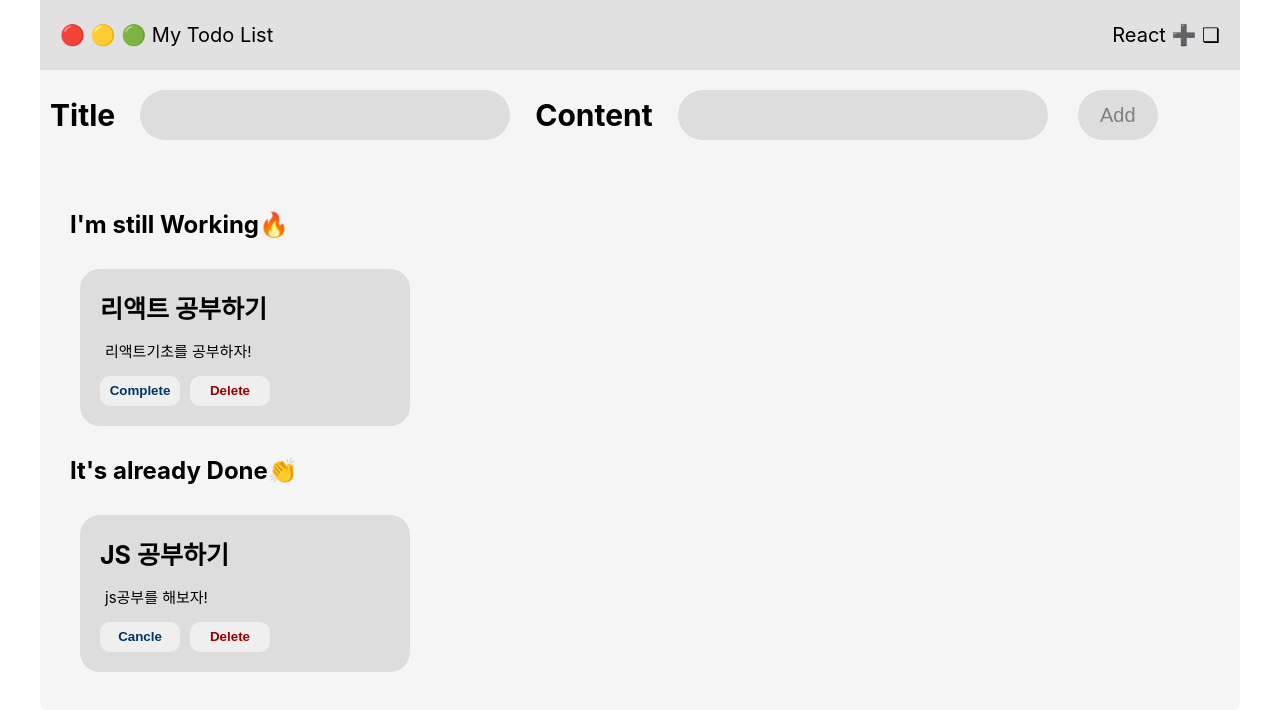
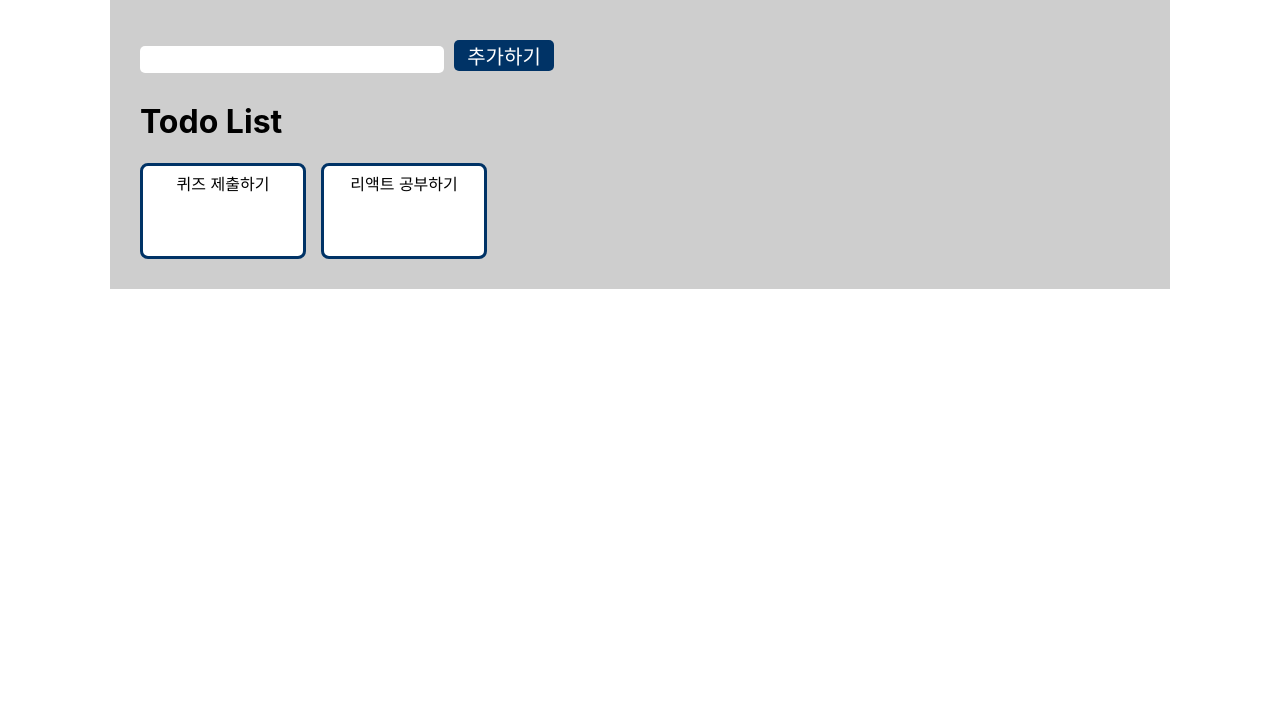
Before and after one commit to JESin10/React_Todo_ver1.0, a React (Create React App) app: page / in a window 1280 px wide. Shown: the top 710 px of the page. Built offline with nearby package versions, Linux system fonts and the light colour scheme.

Commit message:
todolist Quiz-answer update

```diff
--- a/src/App.css
+++ b/src/App.css
@@ -1,112 +1,42 @@
-.todopage{
-  max-width: 1200px;
-  min-width:800px;
-  height: auto;
-  display: flex;
-  flex-direction: column;
-  margin: auto;
-  background-color: #f5f5f5;
-  border-radius: 10px;
+.todoilst-main{
+  width: 1000px;
+  margin: 0 auto;
+  padding: 30px;
+  background-color: #cecece;
 }
 
-.headerlabel{
-  margin: 50px auto;
-  font-weight: 900;
-}
-
-.header {
+.all-todolist{
   display: flex;
-  height : 30px;
-  max-width: 1200px;
-  min-width:800px;
-  background-color: #e1e1e1;
-  align-items: center;
-  justify-content: space-between;
-  padding: 20px;
-  font-size: 20px;
-}
-
-.inputbox{
-  width : 350px;
-  height: 30px;
-  border-radius: 30px;
-  padding: 10px;
-  margin: 10px;
-  background-color: #dddddd;
-  border: none;
-}
-
-.inputform{
-  font-size: 30px;
-  align-items: center;
-  font-weight: bold;
-  margin: 10px;
-  display: flex;
-  gap: 15px;
-}
-
-.addbtn{
-  width : 80px;
-  height: 50px;
-  margin: 5px;
-  border-radius: 30px;
-  background-color: #dddddd;
-  border: none;
-  color: gray;
-  font-size: 20px;
-}
-
-.todoList{
-  width : 300px;
-  height: auto;
-  border-radius: 20px;
-  background-color: #dddddd;
-  padding: 15px;
-  margin: 10px;
-}
-.workinglist{
+  gap : 15px;
   flex-direction: row;
   flex-wrap: wrap;
   display: flex;
 }
 
-.completelist{
-  flex-direction: row;
-  flex-wrap: wrap;
-  display: flex;
+.todolist{
+  text-align: center ;
+  width: 150px;
+  height: 80px;
+  border: 3px solid #003366 ;
+  padding : 5px;
+  border-radius: 8px;
+  background-color: white;
+
 }
 
-.todo_title{
-  font-size: 25px;
-  font-weight: bold;
-  padding: 5px;
+.addbtn{
+  width: 100px;
+  margin: 10px;
+  font-size: 20px;
+  color: white;
+  border: none;
+  border-radius: 5px;
+  background-color: #003366;
 }
 
-.todo_content{
-  font-size: 15px;
-  padding: 10px;
+.inputbox{
+  width: 300px;
+  height: 25px;
+  border: none;
+  border-radius: 5px;
 }
-
-.workingcard{
-  padding: 30px;
-}
-
-.delbtn{
-  width : 80px;
-  margin: 5px;
-  height: 30px;
-  border-radius: 10px;
-  font-weight: bold;
-  color:  #990000;
-  border: none;
-}
-
-.editbtn{
-  width : 80px;
-  height: 30px;
-  margin: 5px;
-  font-weight: bold;
-  border-radius: 10px;
-  color: #003366;
-  border: none;
-}
--- a/src/App.js
+++ b/src/App.js
@@ -1,128 +1,37 @@
-import React, { useState } from "react";
+import { useState } from "react";
 import "./App.css";
 
-const App = () => {
+function App() {
+  const [content, setContent] = useState("");
+  const [todos, setTodos] = useState([
+    { id: 1, content: "퀴즈 제출하기" },
+    { id: 2, content: "리액트 공부하기" },
+  ]);
+  return (
+    <div className="todoilst-main">
+      <input className="inputbox"
+        type="text"
+        value={content}
+        onChange={(event) => {
+          setContent(event.target.value);
+        }}
+      />
+      <button className="addbtn"
+        onClick={() => {
+          setTodos([...todos, { id: todos.length + 1, content: content }]);
+        }}
+      > 추가하기 </button>
 
-  const [initial, setInitial] = useState ([
-    {
-      id:0,
-      title : '',
-      content :'',
-      isDone : false
-    }
-  ])
-
-  const [todo, setTodo] = useState([
-    {id:1, title:'리액트 공부하기', content: '리액트기초를 공부하자!', isDone :false },
-    {id:2, title:'JS 공부하기', content: 'js공부를 해보자!', isDone : true },
-  ])
-
-  const [title, setTitle] = useState('')
-  const [content, setContent] = useState('')
-
-  const addingTitle = (event) => {
-    setTitle(event.target.value)
-  }
-
-  const addingContent = (event) => {
-    setContent(event.target.value)
-  }
-
-  const delBtn = (id) => {
-    const newTodo = todo.filter(todo => todo.id !== id)
-    setTodo(newTodo)
-
-  }
-
-  const addBtn = () => {
-    if(title.trim()==='' || content.trim()===''){
-        alert("Please fill in the all-blank!")
-      return;}
-    const addList = {
-      id: todo.length +1,
-      title: title,
-      content: content
-    }
-    setTodo([...todo, addList])
-  }
-
-  const workingDone = (id) => {
-    const addComplete = todo.map((initial) => {
-      if(initial.id===id){
-        return {
-          ...initial,
-          isDone : !initial.isDone,
-        }
-      } else {
-        return {...initial}
-      }
-    })
-    setTodo(addComplete)
-  }
-
-  return (
-        <div className="todopage">
-          <div className="header">
-            <div> 🔴 🟡 🟢 My Todo List </div>
-            <div> React ➕ ❏ </div>
+      <h1>Todo List</h1>
+      <div className="all-todolist">
+        {todos.map((todo) => (
+          <div className="todolist" key={todo.id}>
+            {todo.content}
           </div>
-          <div className="inputform">
-            <label> Title </label>
-            <input className="inputbox" value = {title} onChange ={addingTitle} />
-
-            <label> Content </label>
-            <input className="inputbox" value = {content} onChange ={addingContent} />
-            <button className="addbtn" onClick={addBtn}> Add </button>
-          </div>
-
-          <div className='workingcard'>
-            <h2 className="cardlist"> I'm still Working🔥 </h2>
-            <div className="workinglist"> {
-                todo.map((item) => {
-                  if(!item.isDone){
-                    return (
-                        <div key={item.id}>
-                          <div className="todoList">
-                            <div className="todo_title">{item.title} </div>
-                            <div className="todo_content"> {item.content} </div>
-                            <div className="allbtn">
-                                <button className="editbtn" onClick={()=> workingDone(item.id)}>
-                                  {item.isDone? 'Cancle' : 'Complete'}
-                                </button>
-                                <button className="delbtn" onClick={()=> delBtn(item.id)}> Delete </button>
-                            </div>
-                          </div>
-                        </div>
-                    )} else{
-                    return null;
-                  }
-            })}
-            </div>
-
-            <h2 className="cardlist"> It's already Done👏</h2>
-            <div className="completelist"> {
-              todo.map((item) => {
-                if(item.isDone){
-                  return (
-                      <div key = {item.id}>
-                        <div className="todoList">
-                          <div className="todo_title">{item.title} </div>
-                          <div className="todo_content"> {item.content} </div>
-                          <div className="allbtn">
-                            <button className="editbtn" onClick={()=> workingDone(item.id)}>
-                              {item.isDone? 'Cancle' : 'Complete'}
-                            </button>
-                            <button className="delbtn" onClick={()=> delBtn(item.id)}> Delete </button>
-                          </div>
-                        </div>
-                      </div>
-                  )} else{
-                  return null;
-                }
-            })} </div>
-          </div>
-        </div>
-  )
+        ))}
+      </div>
+    </div>
+  );
 }
 
 export default App;
```
